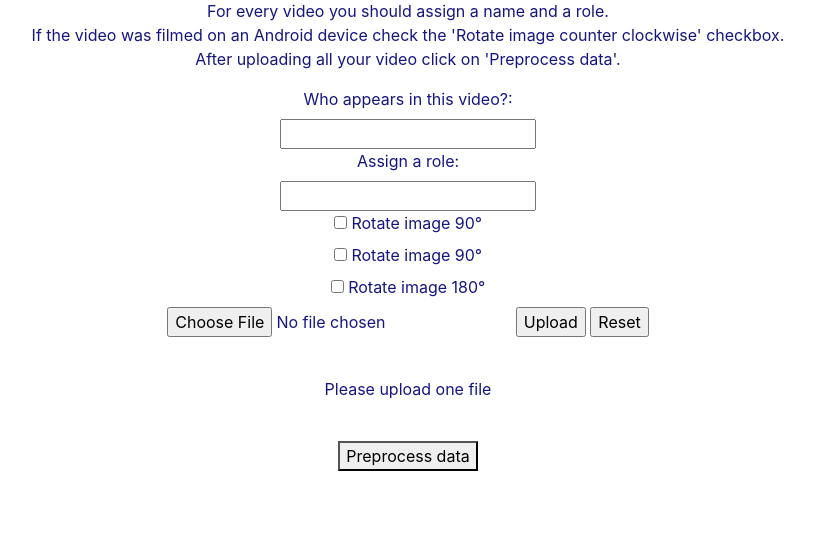
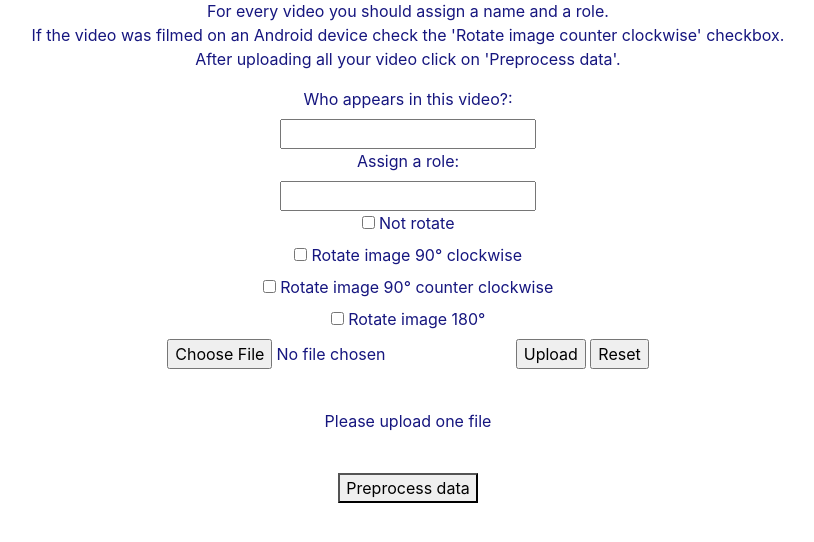
Before and after one commit to joaquinmenendez/Authenticator, a Flask app: page /train in a window 1280 px wide. Shown: the part 131-673 px from the top of the page, without its empty margins (232-1046 px from the left). Run offline with Flask 2, Linux system fonts and the light colour scheme; some libraries are stand-ins or nearby versions.

Commit message:
added an option to not rotate videos

```diff
--- a/GCS_App/templates/train.html
+++ b/GCS_App/templates/train.html
@@ -18,10 +18,12 @@
                 <input type="text" id="fname" name="fname"><br>
                 <label for="frole">Assign a role:</label><br>
                 <input type="text" id="frole" name="frole"><br>
+                <input type="checkbox" id="frotate" name="frotate" value="None">
+                <label for="frotate">Not rotate</label><br>
+                <input type="checkbox" id="frotate" name="frotate" value="ROTATE_90_CLOCKWISE">
+                <label for="frotate">Rotate image 90° clockwise</label><br>
                 <input type="checkbox" id="frotate" name="frotate" value="ROTATE_90_COUNTERCLOCKWISE">
-                <label for="frotate">Rotate image 90°</label><br>
-                <input type="checkbox" id="frotate" name="frotate" value="ROTATE_90_COUNTERCLOCKWISE">
-                <label for="frotate">Rotate image 90°</label><br>
+                <label for="frotate">Rotate image 90° counter clockwise</label><br>
                 <input type="checkbox" id="frotate" name="frotate" value="ROTATE_180">
                 <label for="frotate">Rotate image 180°</label><br>
                 <input type="file" name="file" autocomplete="off" required>
```
Also changed, not shown: GCS_App/video2frame.py (+6 -2 lines).
